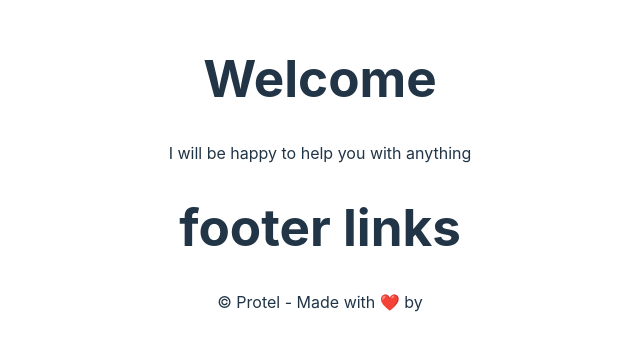
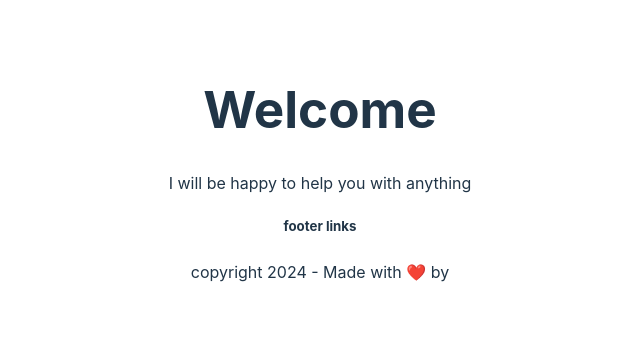
Before and after one commit to mariama2244/React-project, a React (Vite) app: page / in a window 1280 px wide. Shown: the part 227-578 px from the top of the page, without its empty margins (320-960 px from the left). Built offline with nearby package versions, Linux system fonts and the light colour scheme.

Commit message:
update footer

```diff
--- a/src/composants/containers/Footer/Footer.jsx
+++ b/src/composants/containers/Footer/Footer.jsx
@@ -1,8 +1,8 @@
 export function Footer() {
     return (
         <footer>
-            <h1>footer links</h1>
-            <p>  &copy; Protel  - Made with ❤️ by</p>
+            <h5>footer links</h5>
+            <p>  copyright 2024 - Made with ❤️ by</p>
         </footer>
     )
 }
```
